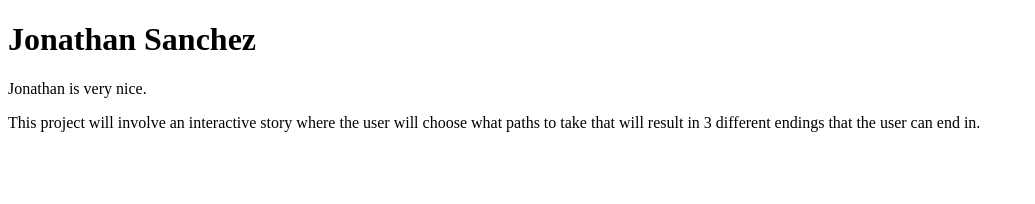
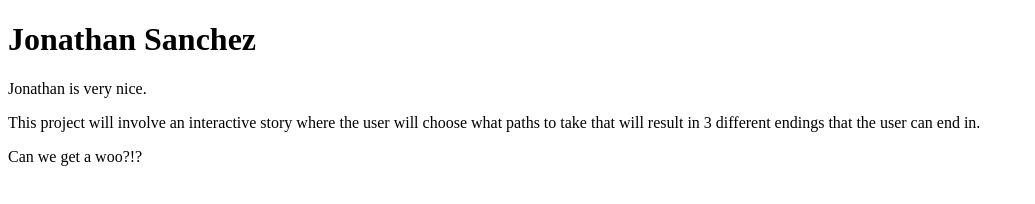
Before and after one commit to samueltorres30/practice_assignment1, a plain HTML site: page index.html in a window 1280 px wide. Shown: the whole page, without its empty margins (0-1035 px from the left). Drawn offline with Linux system fonts and the light colour scheme.

Commit message:
question test

```diff
--- a/index.html
+++ b/index.html
@@ -10,5 +10,6 @@
     <h1>Jonathan Sanchez</h1>
     <p>Jonathan is very nice.</p>
     <p>This project will involve an interactive story where the user will choose what paths to take that will result in 3 different endings that the user can end in.</p>
+    <p>Can we get a woo?!?</p>
 </body>
 </html>
```
